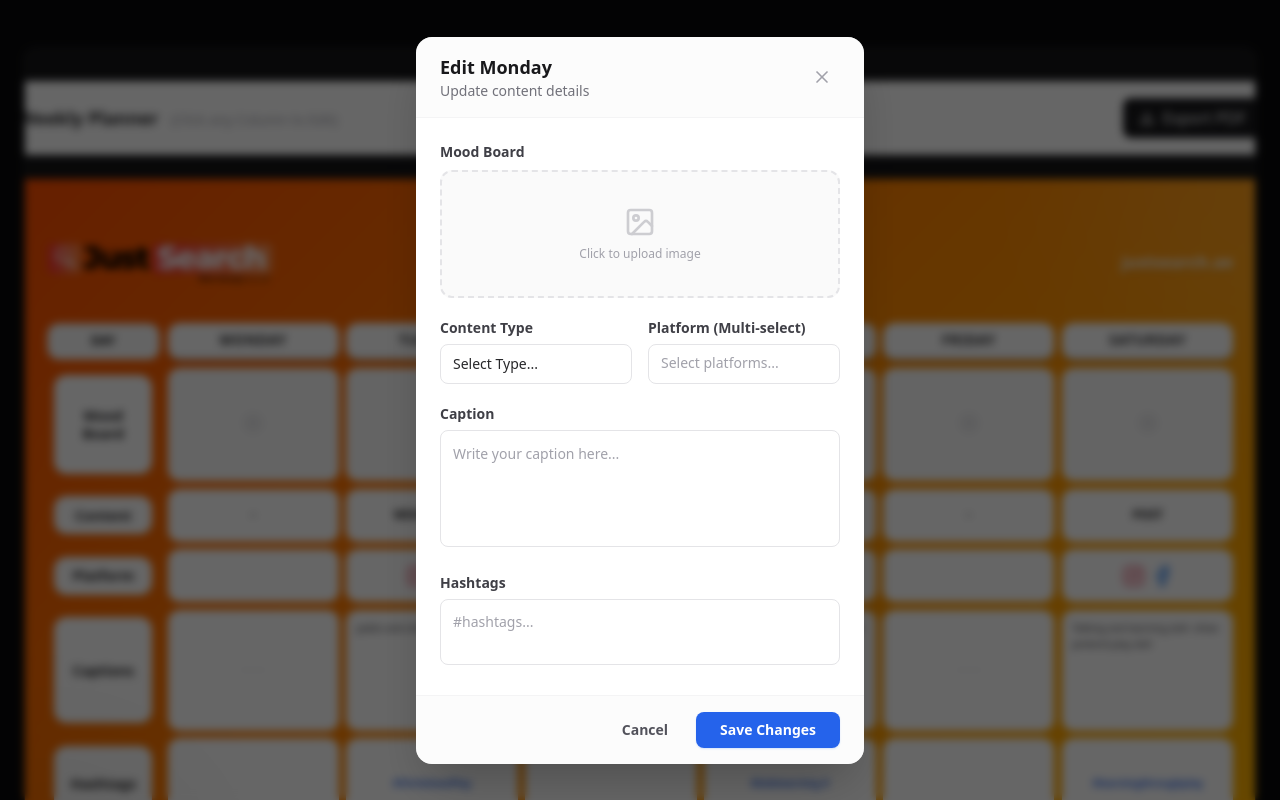
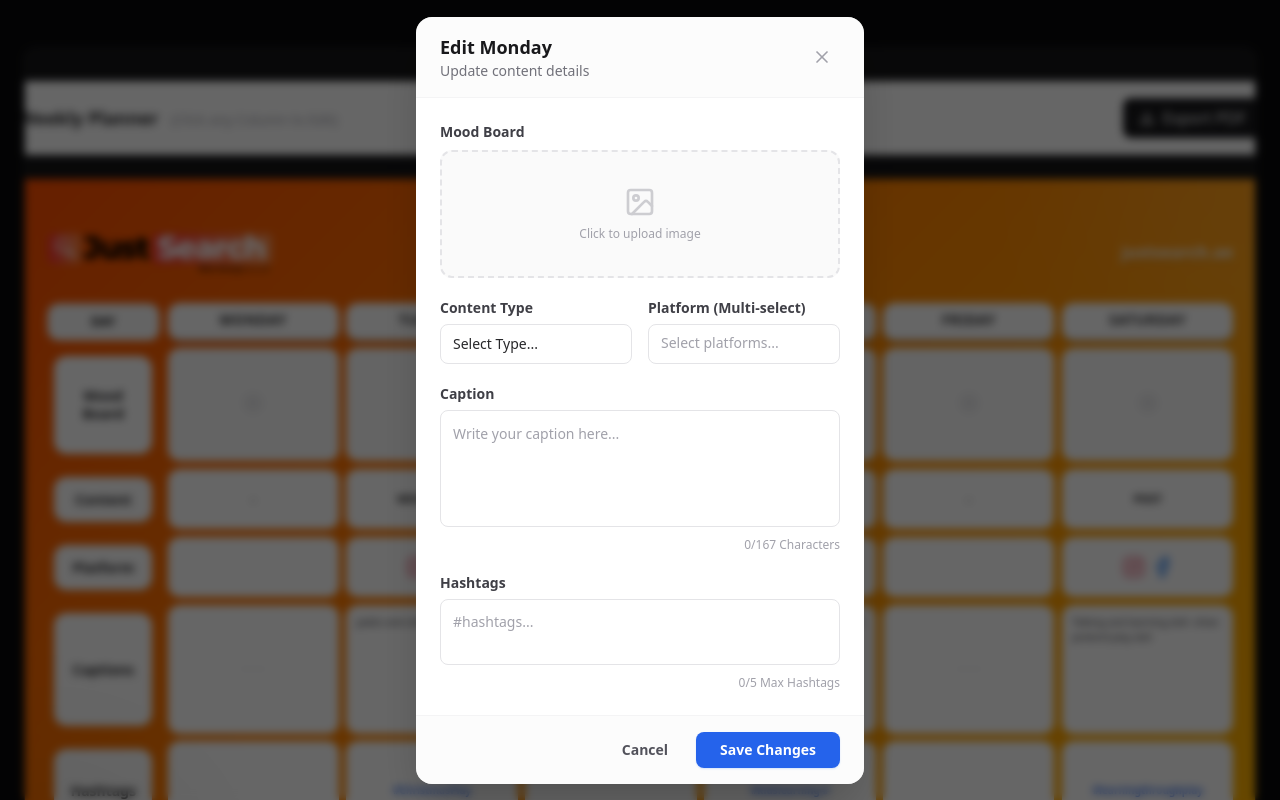
Before and after one commit to pvsameerpvs/js-content-calendar, a Next.js app: page /calendar in a window 1280 px wide. Both pictures are taken after a click on the element 253 px from the left and 424 px from the top of the page. Shown: the top 800 px of the page. Built offline with nearby package versions, Linux system fonts and the light colour scheme.

Commit message:
fix: after export pdf glich

```diff
--- a/components/calendar/CalendarPreview.tsx
+++ b/components/calendar/CalendarPreview.tsx
@@ -7,6 +7,7 @@ import type { WeekdayKey, DayData } from "./types";
 import { Facebook, Instagram, Linkedin, Twitter, Youtube, Download, Loader2 } from "lucide-react";
 import html2canvas from "html2canvas";
 import jsPDF from "jspdf";
+import { exportPresentationPdf } from "@/lib/exportPdf";
 import { DayEditor } from "./DayEditor";
 
 const order: WeekdayKey[] = ["monday", "tuesday", "wednesday", "thursday", "friday", "saturday"];
@@ -112,33 +113,14 @@ export function CalendarPreview() {
 
     try {
       // 2. Wait for React to render the state change (inputs -> text)
-      await new Promise(resolve => setTimeout(resolve, 200));
+      // Increased wait time to ensure images and styles are fully stable
+      await new Promise(resolve => setTimeout(resolve, 1000));
       console.log("Waited for render, starting html2canvas...");
 
-      const element = calendarRef.current;
-      const canvas = await html2canvas(element, {
-        scale: 4, // High quality scale
-        useCORS: true,
-        backgroundColor: "#ffffff",
-        scrollX: 0,
-        scrollY: -window.scrollY,
-        logging: true, // Enable internal html2canvas logging
-      });
-      console.log("Canvas created, generating PDF...");
+      if (calendarRef.current) {
+         await exportPresentationPdf(calendarRef.current, "content-calendar-presentation.pdf");
+      }
 
-      const imgData = canvas.toDataURL("image/jpeg", 1.0);
-      const pdf = new jsPDF({
-        orientation: "landscape",
-        unit: "mm",
-        format: [338, 190], // Presentation 16:9 approx
-      });
-
-      const pdfWidth = 338;
-      const pdfHeight = 190;
-
-      pdf.addImage(imgData, "JPEG", 0, 0, pdfWidth, pdfHeight);
-      pdf.save("content-calendar-presentation.pdf");
-      console.log("PDF saved!");
     } catch (err) {
       console.error("PDF generation failed", err);
       // Explicitly show error to user
@@ -207,7 +189,7 @@ export function CalendarPreview() {
              {/* Left: JustSearch Logo */}
              <div className="w-[60mm] flex items-center">
                   {/* eslint-disable-next-line @next/next/no-img-element */}
-                  <img src={brandLeftText} alt="JustSearch" className="h-[20mm] w-auto object-contain" />
+                  <img src={brandLeftText} alt="JustSearch" crossOrigin="anonymous" className="max-h-[18mm] w-auto object-contain" />
              </div>
 
              {/* Center: Title & Editable Client Name */}
@@ -239,16 +221,12 @@ export function CalendarPreview() {
 
           {/* Grid Container */}
           {/* We need strictly equal height rows to fit exactly 210mm height minus padding/header */}
-          {/* Remaining height approx: 210 - 20 (padding) - 24 (header) - 4 (margin) = 162mm */}
-          {/* We have 6 rows. 162 / 6 = ~27mm per row.
-              Actually rows need different heights.
-              Let's use Grid with explicit sizing to match the image ratio better.
-          */}
+            {/* Remaining height approx: 210 - 20 (padding) - 24 (header) - 4 (margin) = 162mm */ }
             <div
-            className="grid gap-[2mm] flex-1"
+            className="grid gap-[2mm] h-[142mm]" // EXPLICIT HEIGHT to prevent flex issues/jumping
             style={{
               gridTemplateColumns: "30mm repeat(6, minmax(0, 1fr))", // minmax(0, 1fr) ensures content doesn't force column expansion
-              gridTemplateRows: "10mm 30mm 14mm 14mm 32mm 24mm", // Increased Hashtag (6) to 24mm
+              gridTemplateRows: "10mm 30mm 16mm 16mm 34mm 26mm", // Maximized heights to use full page space (Total ~132mm + gaps)
             }}
           >
             {/* --- ROW 1: HEADERS --- */}
@@ -282,7 +260,7 @@ export function CalendarPreview() {
                     <div key={k} className="bg-white p-1 rounded-[12px] shadow-sm cursor-pointer hover:ring-2 hover:ring-blue-500/50 transition-all" onClick={() => handleEdit(k)}>
                         <div className="w-full h-full relative rounded-[8px] overflow-hidden bg-zinc-50 border border-zinc-100 group">
                              {mood ? (
-                                <img src={mood} alt="Mood" className="absolute inset-0 w-full h-full object-cover" />
+                                <img src={mood} alt="Mood" crossOrigin="anonymous" className="absolute inset-0 w-full h-full object-cover" />
                              ) : (
                                 <div className="flex flex-col items-center justify-center h-full text-zinc-300">
                                    <div className="w-6 h-6 rounded-full bg-zinc-100 flex items-center justify-center mb-1">
@@ -303,10 +281,10 @@ export function CalendarPreview() {
              {order.map((k) => (
               <div
                 key={k}
-                className={`bg-white rounded-[12px] p-1 shadow-sm flex items-center justify-center px-1 transition-all cursor-pointer hover:ring-2 hover:ring-blue-500/50`}
+                className={`bg-white rounded-[12px] px-1 py-0.5 shadow-sm flex items-center justify-center transition-all cursor-pointer hover:ring-2 hover:ring-blue-500/50`}
                 onClick={() => !isPdfExporting && handleEdit(k)}
                >
-                 <div className={`text-[12px] font-bold text-center text-zinc-900 uppercase break-words leading-normal`}>
+                 <div className={`text-[11px] font-bold text-center text-zinc-900 uppercase break-words leading-tight`}>
                      {days[k].contentType || "-"}
                  </div>
               </div>
@@ -338,11 +316,11 @@ export function CalendarPreview() {
              {order.map((k) => (
               <div
                 key={k}
-                className={`bg-white rounded-[12px] p-2.5 shadow-sm relative transition-all cursor-pointer hover:ring-2 hover:ring-blue-500/50`}
+                className={`bg-white rounded-[12px] p-2.5 shadow-sm relative transition-all cursor-pointer hover:ring-2 hover:ring-blue-500/50 overflow-hidden`}
                 onClick={() => !isPdfExporting && handleEdit(k)}
                >
                    {days[k].caption ? (
-                        <p className={`text-[10px] text-zinc-700 font-medium whitespace-pre-wrap break-words leading-relaxed`}>
+                        <p className={`text-[10px] text-zinc-700 font-medium whitespace-pre-wrap break-words leading-normal line-clamp-7`}>
                             {days[k].caption}
                         </p>
                    ) : (
@@ -360,10 +338,10 @@ export function CalendarPreview() {
              {order.map((k) => (
               <div
                 key={k}
-                className={`bg-white rounded-[12px] p-1 shadow-sm flex items-center justify-center transition-all cursor-pointer hover:ring-2 hover:ring-blue-500/50`}
+                className={`bg-white rounded-[12px] px-1 py-0.5 shadow-sm flex items-center justify-center transition-all cursor-pointer hover:ring-2 hover:ring-blue-500/50`}
                 onClick={() => !isPdfExporting && handleEdit(k)}
               >
-                   <p className={`text-[10px] text-blue-600 font-semibold text-center break-words leading-normal`}>
+                   <p className={`text-[10px] text-blue-600 font-semibold text-center break-words leading-tight`}>
                        {days[k].hashtag}
                    </p>
               </div>
--- a/components/calendar/DayEditor.tsx
+++ b/components/calendar/DayEditor.tsx
@@ -46,7 +46,15 @@ export function DayEditor({ isOpen, onClose, dayKey, dayData, onSave }: DayEdito
   if (!isOpen) return null;
 
   const handleChange = (field: keyof DayData, value: string) => {
-    setFormData((prev) => ({ ...prev, [field]: value }));
+    // Character limit check for caption
+    if (field === "caption") {
+      // 167 characters including spaces
+      if (value.length <= 167) {
+         setFormData((prev) => ({ ...prev, [field]: value }));
+      }
+    } else {
+        setFormData((prev) => ({ ...prev, [field]: value }));
+    }
   };
 
   const handleImageUpload = (e: React.ChangeEvent<HTMLInputElement>) => {
@@ -61,6 +69,13 @@ export function DayEditor({ isOpen, onClose, dayKey, dayData, onSave }: DayEdito
   };
 
   const handleSave = () => {
+    // Validation: Maximum 5 hashtags
+    const currentHashtags = formData.hashtag?.trim().split(/\s+/).filter(Boolean) || [];
+    if (currentHashtags.length > 5) {
+        alert(`You can only have a maximum of 5 hashtags. Current: ${currentHashtags.length}`);
+        return;
+    }
+
     onSave(dayKey, formData);
     onClose();
   };
@@ -208,6 +223,13 @@ export function DayEditor({ isOpen, onClose, dayKey, dayData, onSave }: DayEdito
               rows={4}
               className="w-full p-3 rounded-lg border border-zinc-200 bg-white text-sm text-zinc-800 placeholder:text-zinc-400 focus:outline-none focus:ring-2 focus:ring-blue-500/20 focus:border-blue-500 transition-shadow resize-none leading-relaxed"
             />
+            <div className="mt-1 flex justify-end">
+                <span className={`text-xs font-medium ${
+                    (formData.caption?.length || 0) >= 167 ? "text-red-500" : "text-zinc-400"
+                }`}>
+                    {formData.caption?.length || 0}/167 Characters
+                </span>
+            </div>
           </div>
 
            {/* Hashtags */}
@@ -220,7 +242,14 @@ export function DayEditor({ isOpen, onClose, dayKey, dayData, onSave }: DayEdito
               rows={2}
               className="w-full p-3 rounded-lg border border-zinc-200 bg-white text-sm text-blue-600 font-medium placeholder:text-zinc-400 focus:outline-none focus:ring-2 focus:ring-blue-500/20 focus:border-blue-500 transition-shadow resize-none"
             />
-          </div>
+            <div className="mt-1 flex justify-end">
+                <span className={`text-xs font-medium ${
+                    (formData.hashtag?.trim().split(/\s+/).filter(Boolean).length || 0) > 5 ? "text-red-500" : "text-zinc-400"
+                }`}>
+                    {formData.hashtag?.trim().split(/\s+/).filter(Boolean).length || 0}/5 Max Hashtags
+                </span>
+            </div>
+           </div>
 
         </div>
 
--- a/lib/exportPdf.ts
+++ b/lib/exportPdf.ts
@@ -30,3 +30,38 @@ export async function exportA4LandscapePdf(element: HTMLElement, filename: strin
 
   return pdf;
 }
+
+/**
+ * Export the element as a 16:9 Presentation PDF (338mm x 190mm).
+ * - Uses html2canvas scale=4 for high quality.
+ * - Uses exact 338x190mm dimensions to match the UI design.
+ */
+export async function exportPresentationPdf(element: HTMLElement, filename: string) {
+  // Wait a bit to ensure images are fully loaded/rendered if needed (caller handles main delay)
+  const canvas = await html2canvas(element, {
+    scale: 3, // Reduced from 4 to avoid sub-pixel rendering glitches
+    useCORS: true,
+    backgroundColor: "#ffffff", // Ensure white background
+    scrollX: 0,
+    scrollY: -window.scrollY,
+    logging: true,
+  });
+
+  const imgData = canvas.toDataURL("image/jpeg", 1.0);
+
+  // Custom format [338, 190] for 16:9 presentation
+  const pdf = new jsPDF({
+    orientation: "landscape",
+    unit: "mm",
+    format: [338, 190],
+    compress: true,
+  });
+
+  const pdfWidth = 338;
+  const pdfHeight = 190;
+
+  pdf.addImage(imgData, "JPEG", 0, 0, pdfWidth, pdfHeight, undefined, "FAST");
+  pdf.save(filename);
+
+  return pdf;
+}
```
Also changed, not shown: 1 other file (tests, documents, lock files or other folders).
